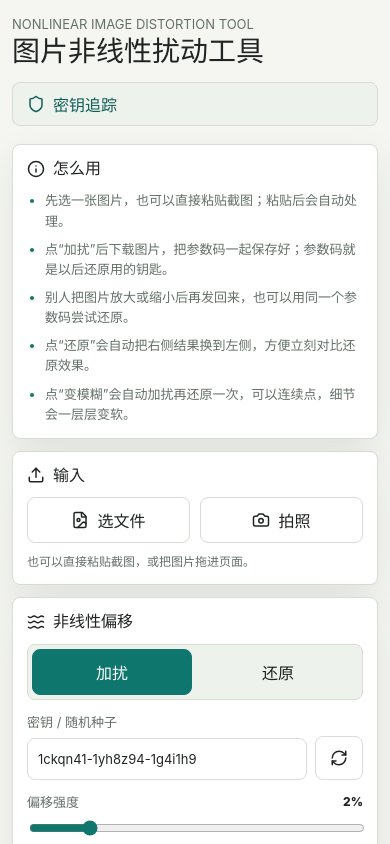
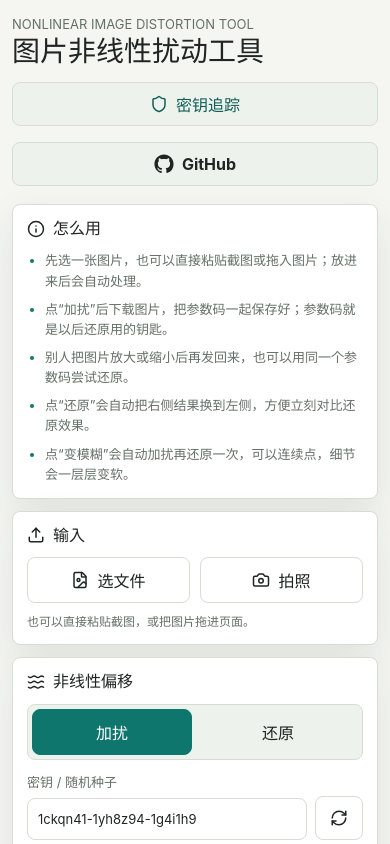
Before and after one commit to createskyblue/Nonlinear-Image-Distortion-Tool, a React (Vite) app: page / in a window 390 px wide. Shown: the top 844 px of the page. Built offline with nearby package versions, Linux system fonts and the light colour scheme.

Commit message:
Persist clipboard setting and auto-process uploads

```diff
--- a/src/App.css
+++ b/src/App.css
@@ -16,6 +16,10 @@
   justify-content: space-between;
   gap: 16px;
   padding: 4px 0 18px;
+}
+
+.topbar > div:first-child {
+  margin-right: auto;
 }
 
 .eyebrow {
@@ -38,7 +42,8 @@ h2 {
   font-weight: 720;
 }
 
-.mode-badge {
+.mode-badge,
+.github-link {
   display: inline-flex;
   align-items: center;
   gap: 8px;
@@ -49,6 +54,22 @@ h2 {
   border-radius: var(--radius);
   color: var(--accent-strong);
   font-weight: 720;
+}
+
+.github-link {
+  color: var(--text);
+  text-decoration: none;
+}
+
+.github-link:hover {
+  border-color: var(--accent);
+  color: var(--accent-strong);
+}
+
+.github-mark {
+  width: 20px;
+  height: 20px;
+  flex: 0 0 auto;
 }
 
 .workspace {
@@ -388,10 +409,16 @@ h2 {
   }
 
   .mode-badge,
+  .github-link,
   .controls,
   .preview-grid {
     grid-template-columns: 1fr;
     width: 100%;
+  }
+
+  .github-link,
+  .mode-badge {
+    justify-content: center;
   }
 
   .preview-frame {
--- a/src/App.tsx
+++ b/src/App.tsx
@@ -28,6 +28,7 @@ const fallbackSettings: PersistedSettings = {
     key: createRandomSeed(),
     swirl: 0.25,
   },
+  copyResultToClipboard: false,
 }
 
 function loadInitialSettings(): PersistedSettings {
@@ -81,6 +82,17 @@ function PreviewPanel({ title, image, meta }: { title: string; image?: string; m
   )
 }
 
+function GitHubMark() {
+  return (
+    <svg className="github-mark" viewBox="0 0 24 24" aria-hidden="true">
+      <path
+        fill="currentColor"
+        d="M12 .5C5.65.5.5 5.65.5 12c0 5.09 3.29 9.39 7.86 10.91.58.11.79-.25.79-.56v-2.16c-3.2.7-3.87-1.36-3.87-1.36-.52-1.33-1.28-1.68-1.28-1.68-1.04-.71.08-.7.08-.7 1.15.08 1.76 1.18 1.76 1.18 1.03 1.75 2.69 1.25 3.34.95.1-.74.4-1.25.73-1.54-2.55-.29-5.24-1.28-5.24-5.68 0-1.25.45-2.28 1.18-3.08-.12-.29-.51-1.46.11-3.04 0 0 .96-.31 3.16 1.18.92-.26 1.9-.38 2.88-.39.98.01 1.96.13 2.88.39 2.2-1.49 3.16-1.18 3.16-1.18.62 1.58.23 2.75.11 3.04.73.8 1.18 1.83 1.18 3.08 0 4.41-2.69 5.39-5.25 5.68.41.36.78 1.06.78 2.13v3.16c0 .31.21.67.8.56A11.51 11.51 0 0 0 23.5 12C23.5 5.65 18.35.5 12 .5Z"
+      />
+    </svg>
+  )
+}
+
 function App() {
   const [source, setSource] = useState<WorkspaceImage | null>(null)
   const [result, setResult] = useState<WorkspaceImage | null>(null)
@@ -96,7 +108,7 @@ function App() {
   const [parameterCodeInput, setParameterCodeInput] = useState('')
   const [isEditingParameterCode, setIsEditingParameterCode] = useState(false)
   const [isDraggingImage, setIsDraggingImage] = useState(false)
-  const [copyResultToClipboard, setCopyResultToClipboard] = useState(false)
+  const [copyResultToClipboard, setCopyResultToClipboard] = useState(initialSettings.copyResultToClipboard)
 
   const fileInputRef = useRef<HTMLInputElement>(null)
   const cameraInputRef = useRef<HTMLInputElement>(null)
@@ -123,9 +135,10 @@ function App() {
           key: offsetSeed.trim(),
           swirl: offsetSwirl / 100,
         },
+        copyResultToClipboard,
       }),
     )
-  }, [mode, offsetSeed, offsetAmplitude, offsetCellSize, offsetSwirl])
+  }, [mode, offsetSeed, offsetAmplitude, offsetCellSize, offsetSwirl, copyResultToClipboard])
 
   useEffect(() => {
     return () => {
@@ -187,7 +200,10 @@ function App() {
     const file = event.target.files ? getFirstImageFileFromFileList(event.target.files) : null
     event.target.value = ''
     if (!file) return
-    await loadSourceFile(file)
+    const loaded = await loadSourceFile(file)
+    if (loaded) {
+      await processCurrentImage(mode, loaded)
+    }
   }
 
   async function handlePaste(event: ClipboardEvent<HTMLElement>) {
@@ -219,7 +235,10 @@ function App() {
     if (!file) return
     event.preventDefault()
     setIsDraggingImage(false)
-    await loadSourceFile(file)
+    const loaded = await loadSourceFile(file)
+    if (loaded) {
+      await processCurrentImage(mode, loaded)
+    }
   }
 
   async function handleProcess() {
@@ -337,6 +356,17 @@ function App() {
           <Shield size={18} aria-hidden="true" />
           密钥追踪
         </div>
+        <a
+          className="github-link"
+          href="https://github.com/createskyblue/Nonlinear-Image-Distortion-Tool"
+          target="_blank"
+          rel="noreferrer"
+          aria-label="打开 GitHub 仓库"
+          title="打开 GitHub 仓库"
+        >
+          <GitHubMark />
+          <span>GitHub</span>
+        </a>
       </header>
 
       <div className="workspace">
@@ -347,7 +377,7 @@ function App() {
               <h2>怎么用</h2>
             </div>
             <ul>
-              <li>先选一张图片，也可以直接粘贴截图；粘贴后会自动处理。</li>
+              <li>先选一张图片，也可以直接粘贴截图或拖入图片；放进来后会自动处理。</li>
               <li>点“加扰”后下载图片，把参数码一起保存好；参数码就是以后还原用的钥匙。</li>
               <li>别人把图片放大或缩小后再发回来，也可以用同一个参数码尝试还原。</li>
               <li>点“还原”会自动把右侧结果换到左侧，方便立刻对比还原效果。</li>
--- a/src/lib/persisted-settings.ts
+++ b/src/lib/persisted-settings.ts
@@ -5,10 +5,11 @@ export const PERSISTED_SETTINGS_KEY = 'nonlinear-offset-settings-v2'
 export type PersistedSettings = {
   mode: 'scramble' | 'restore'
   offset: OffsetOptions
+  copyResultToClipboard: boolean
 }
 
 type PersistedSettingsPayload = PersistedSettings & {
-  v: 2
+  v: 2 | 3
 }
 
 function isMode(value: unknown): value is PersistedSettings['mode'] {
@@ -22,7 +23,7 @@ function isFiniteNumber(value: unknown): value is number {
 function isPersistedSettingsPayload(value: unknown): value is PersistedSettingsPayload {
   if (typeof value !== 'object' || value === null) return false
   const payload = value as Record<string, unknown>
-  if (payload.v !== 2 || !isMode(payload.mode)) return false
+  if ((payload.v !== 2 && payload.v !== 3) || !isMode(payload.mode)) return false
   const offset = payload.offset as Record<string, unknown> | undefined
   return (
     typeof offset === 'object' &&
@@ -37,7 +38,7 @@ function isPersistedSettingsPayload(value: unknown): value is PersistedSettingsP
 
 export function encodePersistedSettings(settings: PersistedSettings): string {
   return JSON.stringify({
-    v: 2,
+    v: 3,
     ...settings,
   } satisfies PersistedSettingsPayload)
 }
@@ -55,6 +56,7 @@ export function decodePersistedSettings(value: string | null): PersistedSettings
         cellSize: parsed.offset.cellSize,
         swirl: parsed.offset.swirl,
       },
+      copyResultToClipboard: parsed.v === 3 ? parsed.copyResultToClipboard === true : false,
     }
   } catch {
     return null
```
Also changed, not shown: 2 other files (tests, documents, lock files or other folders).
